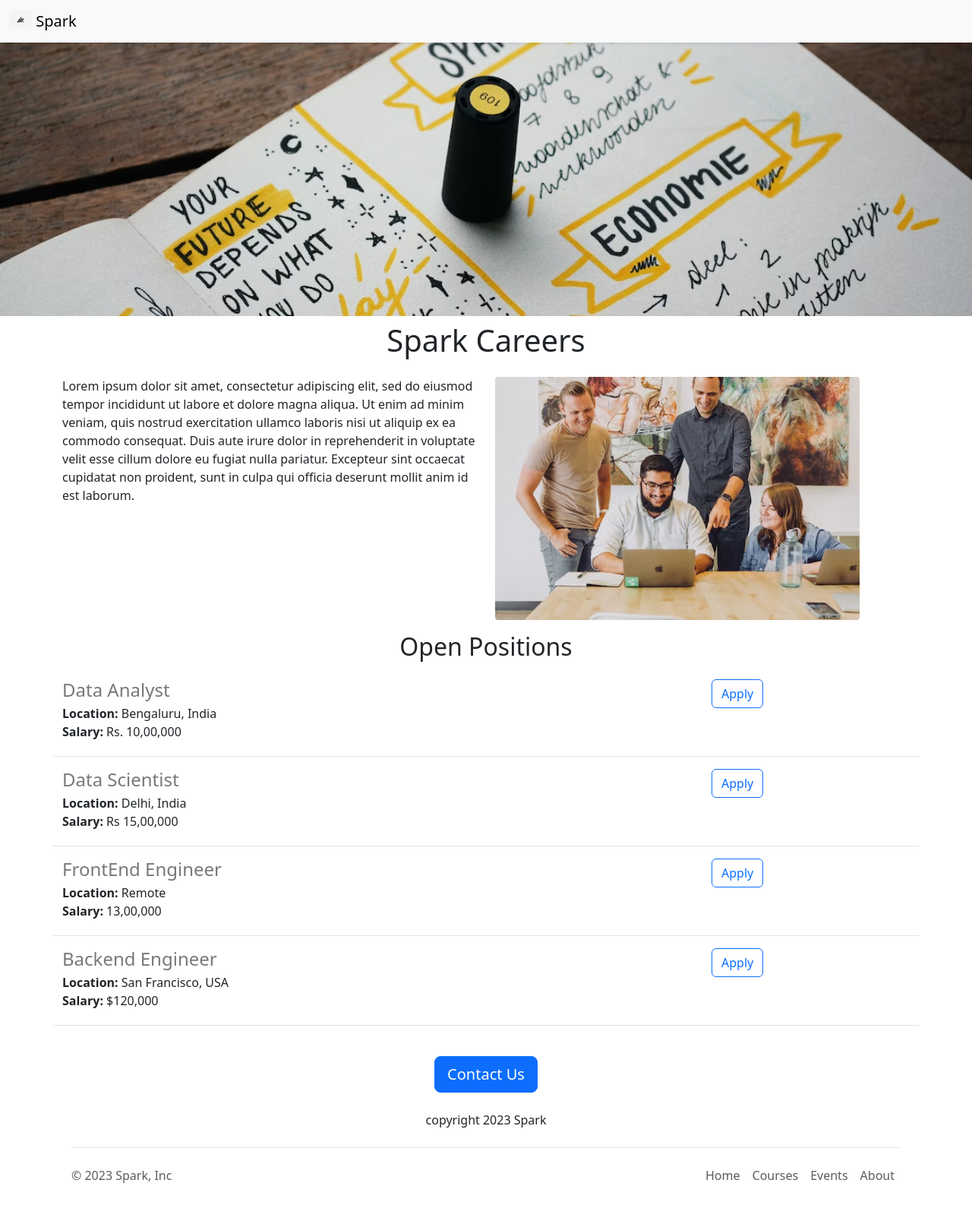
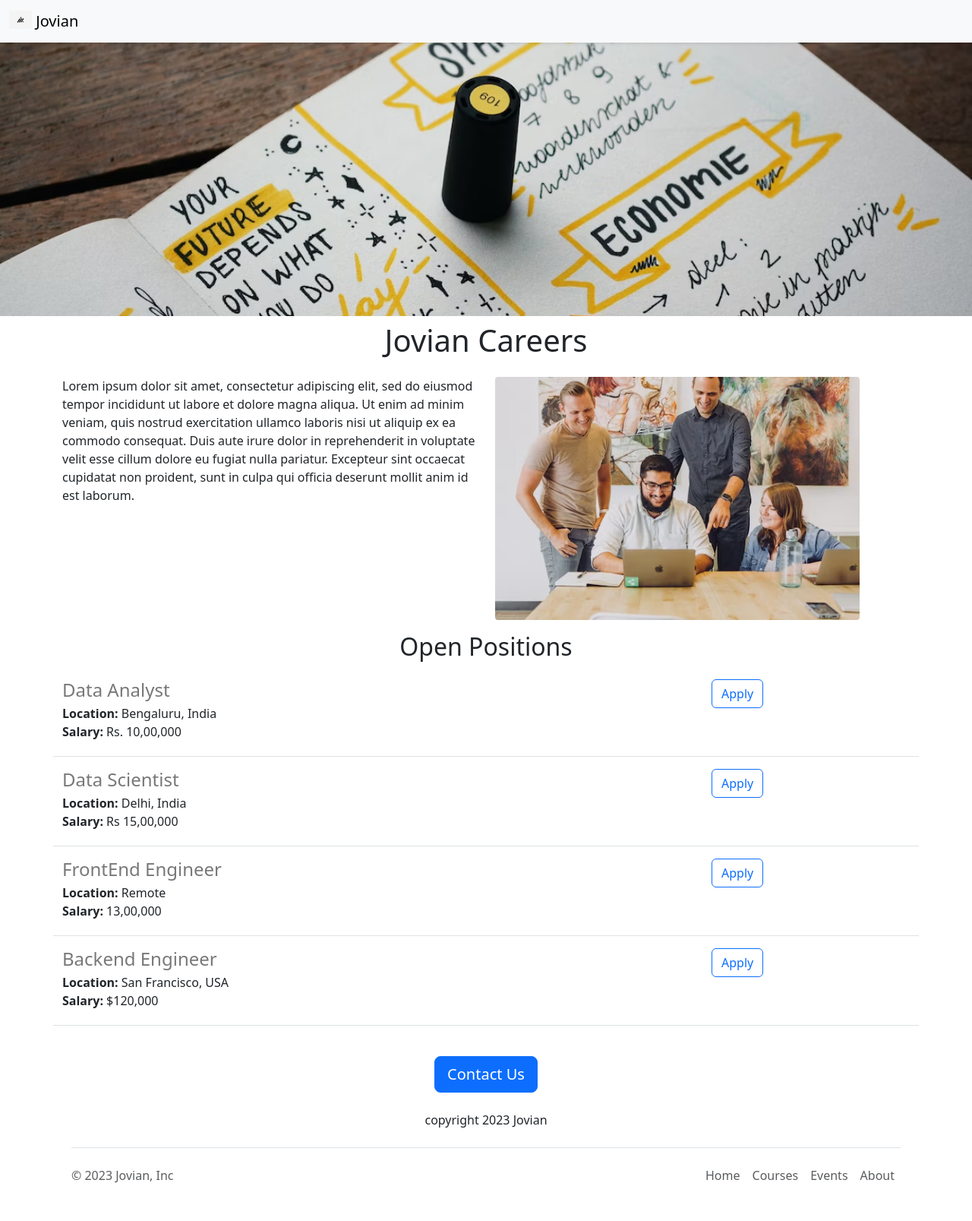
Before and after one commit to PriyankaSoni2004/careers-website, a Flask app: page / in a window 1280 px wide. Shown: the whole page at 76% size. Run offline with Flask 3, Linux system fonts and the light colour scheme.

Commit message:
improvements

```diff
--- a/app.py
+++ b/app.py
@@ -28,7 +28,7 @@ JOBS = [{
 
 @app.route("/")
 def hello_world():
-  return render_template('home.html', jobs=JOBS, company_name="Spark")
+  return render_template('home.html', jobs=JOBS, company_name="Jovian")
 
 
 @app.route("/api/jobs")
--- a/templates/footer.html
+++ b/templates/footer.html
@@ -1,6 +1,6 @@
 <div class="container">
   <footer class="d-flex flex-wrap justify-content-between align-items-center py-3 my-4 border-top">
-    <p class="col-md-4 mb-0 text-body-secondary">&copy; 2023 Spark, Inc</p>
+    <p class="col-md-4 mb-0 text-body-secondary">&copy; 2023 Jovian, Inc</p>
 
     <a href="/" class="col-md-4 d-flex align-items-center justify-content-center mb-3 mb-md-0 me-md-auto link-body-emphasis text-decoration-none">
       <svg class="bi me-2" width="40" height="32"><use xlink:href="#bootstrap"/></svg>
--- a/templates/home.html
+++ b/templates/home.html
@@ -2,7 +2,7 @@
 <html>
   <head>
     <title>
-      Spark Careers
+      Jovian Careers
     </title>
     <meta charset="utf-8">
     <meta name="viewport" content="width=device-width, initial-scale=1">
@@ -45,8 +45,8 @@ Lorem ipsum dolor sit amet, consectetur adipiscing elit, sed do eiusmod tempor i
 
 
       <div class="text-center" >
-    <a class="btn btn-primary btn-lg mt-4" href="mailto:priyankasoni.cs@gmail.com?subject=Questions%20about%20job%20openings&body=My%20name%3A%20%3Cyour%20name%20here%3E%0D%0A%0D%0AMy%20question%3A%20%3Center%20question%20here%3E%0D%0A%0D%0A%0D%0A%0D%0A%0D%0A%0D%0A%0D%0A%0D%0A"> Contact Us</a>
-        <p class="mt-4"> copyright 2023 Spark</p>
+    <a class="btn btn-primary btn-lg mt-4" href="mailto:hello@jovian.ai?subject=Questions%20about%20job%20opening&body=My%20name%3A%20%3Cyour%20name%20here%3E%0D%0A%0D%0AMy%20Questions%3A%20%3Center%20questions%20here%3E%0D%0A%0D%0A%0D%0A%0D%0A%0D%0A%0D%0A%0D%0A%0D%0A%0D%0A%0D%0A"> Contact Us</a>
+        <p class="mt-4"> copyright 2023 Jovian</p>
       </div>
       {% include 'footer.html' %}
   </body>
--- a/templates/jobitem.html
+++ b/templates/jobitem.html
@@ -10,6 +10,6 @@
           {% endif %}
   </div>
   <div class="col-3 ">
-  <a  href="mailto:priyankasoni.cs@gmail.com?subject=Application%20for%20{{job['title']}}&body=My%20name%3A%20%3Cyour%20name%20here%3E%0D%0A%0D%0AMy%20Resume%20link%3A%20%3Cresume%20link%3E%0D%0A%0D%0AMy%20LinkedIn%20link%3A%20%3Clinkedin%20in%3E%0D%0A%0D%0A%0D%0A%0D%0A%0D%0A%0D%0A%0D%0A%0D%0A%0D%0A" type="button" class="btn btn-outline-primary ">Apply</a>
+  <a  href="mailto:hello@jovian.ai?subject=Application%20for{{job['title']}}&body=My%20name%3A%20%3Cyour%20name%20here%3E%0D%0A%0D%0AMy%20Resume%3A%20%3Cyour%20resume%20here%3E%0D%0A%0D%0AMy%20Linkedin%3A%20%3Cyour%20linkedin%20here%3E%0D%0A%0D%0A%0D%0A%0D%0A%0D%0A%0D%0A%0D%0A%0D%0A" type="button" class="btn btn-outline-primary ">Apply</a>
   </div>
         </div>
--- a/templates/nav.html
+++ b/templates/nav.html
@@ -2,7 +2,7 @@
   <div class="container-fluid">
     <a class="navbar-brand" href="#">
       <img src="/static/logo.png" alt="Logo" width="30" height="24" class="d-inline-block align-text-top">
-      Spark
+      Jovian
     </a>
   </div>
 </nav>
```
